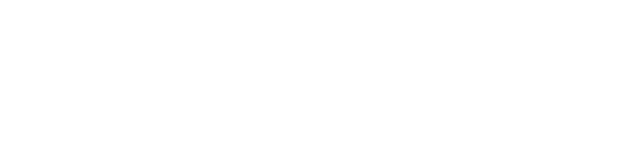
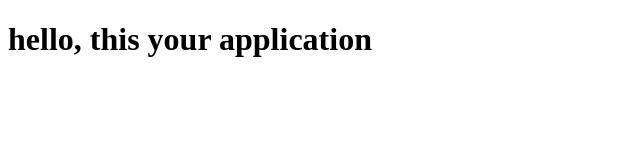
Before and after one commit to Pyiga/Comedy-Store, a plain HTML site: page index.html in a window 1280 px wide. Shown: the whole page, without its empty margins (0-640 px from the left). Drawn offline with Linux system fonts and the light colour scheme.

Commit message:
i added the headding

```diff
--- a/index.html
+++ b/index.html
@@ -6,6 +6,6 @@
     <title>Document</title>
 </head>
 <body>
-
+    <h1>hello, this your application</h1>
 </body>
 </html>
```
